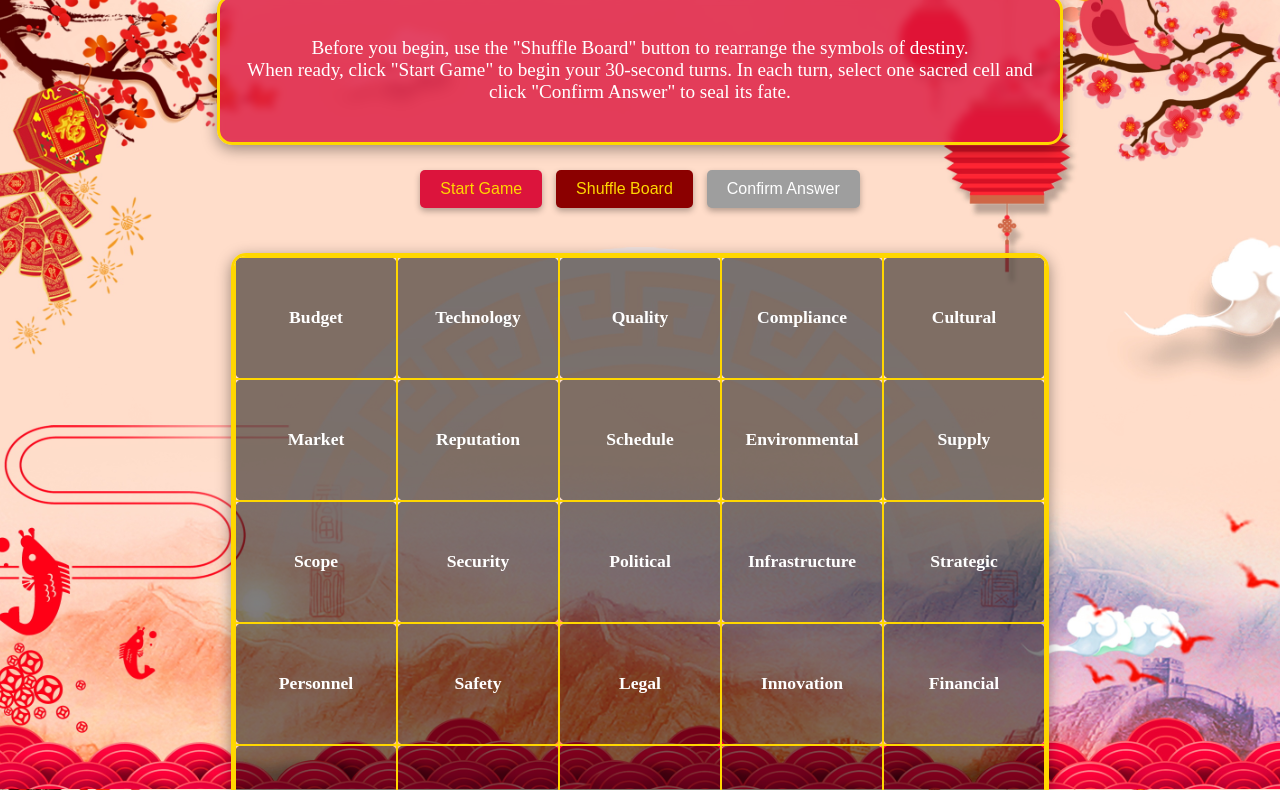
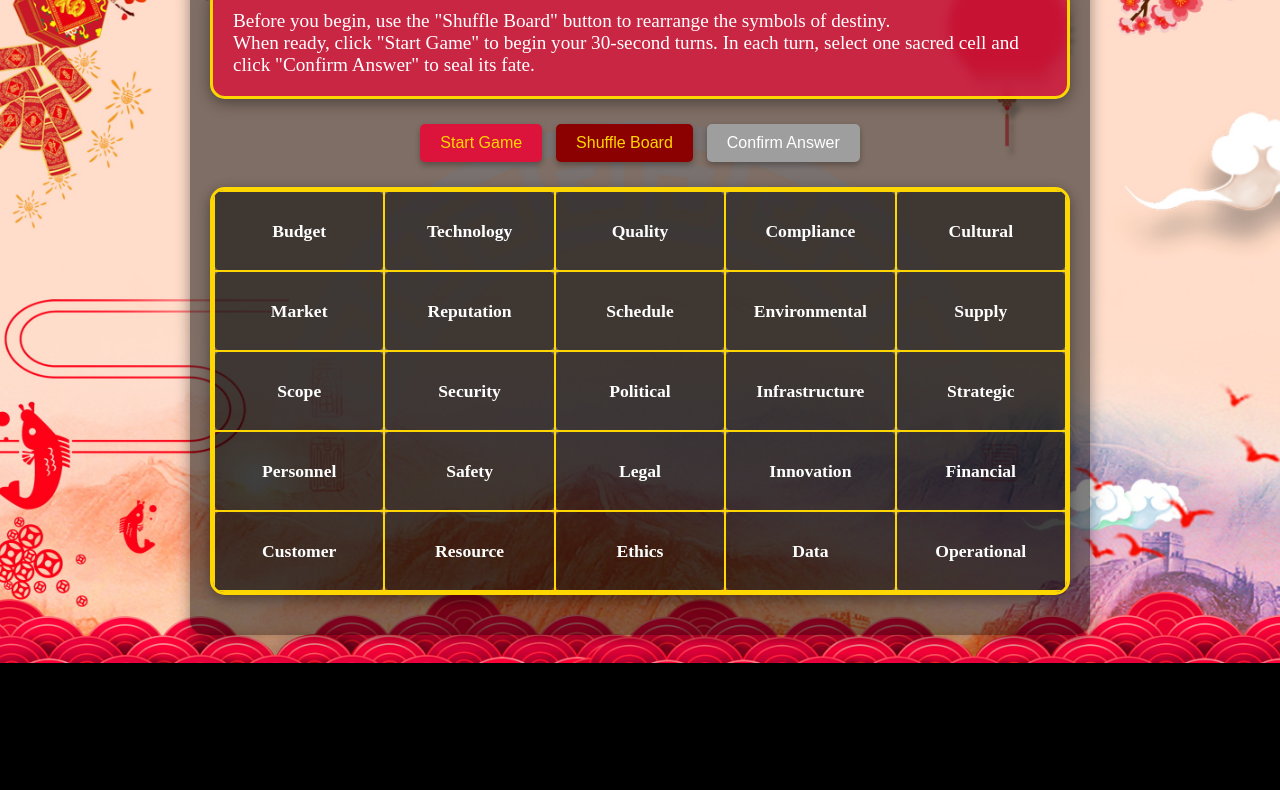
Before and after one commit to Monish21072004/Bingo-game, a plain HTML site: page index.html in a window 1280 px wide. Shown: the part 137-927 px from the top of the page. After the commit the page ends 800 px from the top, so only its background shows below. Drawn offline with Linux system fonts and the light colour scheme.

Commit message:
Update index.html

```diff
--- a/index.html
+++ b/index.html
@@ -2,43 +2,61 @@
 <html lang="en">
 <head>
   <meta charset="UTF-8">
-  <meta name="viewport" content="width=device-width, initial-scale=1.0">
+  <meta name="viewport" content="width=device-width, initial-scale=1">
   <title>SEPM Risk Management Bingo</title>
   <!-- Google Font with a Chinese-inspired style -->
   <link href="https://fonts.googleapis.com/css2?family=Noto+Serif+SC:wght@400;700&display=swap" rel="stylesheet">
   <style>
-    /* Global Styles */
+    /* Reset and Global Styles */
+    * {
+      box-sizing: border-box;
+      margin: 0;
+      padding: 0;
+    }
+    html, body {
+      height: 100%;
+    }
     body {
       font-family: 'Noto Serif SC', serif;
-      margin: 0;
-      padding: 20px;
       color: #fff;
       text-align: center;
-      overflow-x: hidden;
-      /* Use fixed background for desktops */
       background: url('background.jpg') no-repeat center center;
       background-size: cover;
       background-attachment: fixed;
+      background-position: center;
       background-color: #000;
-      transition: background 0.5s;
+      display: flex;
+      flex-direction: column;
+      align-items: center;
+      padding: 20px;
+    }
+    /* Main container to constrain width and center content */
+    .container {
+      width: 100%;
+      max-width: 900px;
+      margin: 0 auto;
+      background: rgba(0,0,0,0.5);
+      border-radius: 15px;
+      padding: 20px;
+      box-shadow: 0 4px 15px rgba(0,0,0,0.4);
     }
     h1 {
       font-size: 3.5em;
-      margin-bottom: 10px;
+      margin-bottom: 20px;
       text-shadow: 2px 2px 6px rgba(0,0,0,0.5);
       color: #ffd700;
     }
     /* Instruction Box */
     #instruction {
-      background-color: rgba(220, 20, 60, 0.8);
+      background-color: rgba(220,20,60,0.8);
       border: 3px solid #ffd700;
       border-radius: 15px;
       padding: 20px;
-      margin: 0 auto 20px;
-      max-width: 800px;
+      margin-bottom: 20px;
       font-size: 1.2em;
-      box-shadow: 0px 4px 15px rgba(0,0,0,0.4);
+      box-shadow: 0 4px 15px rgba(0,0,0,0.4);
       backdrop-filter: blur(4px);
+      text-align: left;
     }
     /* Timer */
     #timer {
@@ -53,35 +71,67 @@
       50% { transform: scale(1.05); }
       100% { transform: scale(1); }
     }
-    /* Bingo Container */
+    /* Controls */
+    #controls {
+      margin: 20px 0;
+    }
+    button {
+      padding: 10px 20px;
+      font-size: 1em;
+      margin: 5px;
+      border: none;
+      border-radius: 5px;
+      cursor: pointer;
+      transition: background-color 0.3s, transform 0.3s;
+      box-shadow: 0 3px 6px rgba(0,0,0,0.3);
+    }
+    button:hover {
+      transform: scale(1.05);
+    }
+    #start-btn {
+      background-color: #dc143c;
+      color: #ffd700;
+    }
+    #shuffle-btn {
+      background-color: #8b0000;
+      color: #ffd700;
+    }
+    #confirm-btn {
+      background-color: #4caf50;
+      color: #fff;
+    }
+    #confirm-btn:disabled {
+      background-color: #9e9e9e;
+      cursor: not-allowed;
+    }
+    /* Bingo Container and Table */
     #bingo-container {
-      display: inline-block;
       margin: 20px auto;
       border: 3px solid #ffd700;
       border-radius: 15px;
       overflow: hidden;
-      box-shadow: 0px 4px 15px rgba(0,0,0,0.4);
+      box-shadow: 0 4px 15px rgba(0,0,0,0.4);
     }
     table {
+      width: 100%;
       border-collapse: collapse;
-      margin: 0 auto;
     }
     td {
       border: 2px solid #ffd700;
       padding: 20px;
-      width: 120px;
+      width: 20%;  /* 5 columns */
       height: 80px;
       cursor: pointer;
-      background-color: rgba(0, 0, 0, 0.5);
+      background-color: rgba(0,0,0,0.5);
       transition: background-color 0.3s, transform 0.3s;
       font-weight: bold;
       font-size: 1.1em;
       border-radius: 8px;
-      position: relative;
-      overflow: hidden;
+      text-align: center;
+      vertical-align: middle;
     }
     td:hover:not(.locked) {
-      background-color: rgba(255, 215, 0, 0.3);
+      background-color: rgba(255,215,0,0.3);
       transform: scale(1.05);
     }
     td.selected {
@@ -105,40 +155,7 @@
       0% { transform: scale(0.8); opacity: 0.5; }
       100% { transform: scale(1); opacity: 1; }
     }
-    /* Controls */
-    #controls {
-      margin: 20px;
-    }
-    button {
-      padding: 10px 20px;
-      font-size: 1em;
-      margin: 5px;
-      border: none;
-      border-radius: 5px;
-      cursor: pointer;
-      transition: background-color 0.3s, transform 0.3s;
-      box-shadow: 0px 3px 6px rgba(0,0,0,0.3);
-    }
-    button:hover {
-      transform: scale(1.05);
-    }
-    #start-btn {
-      background-color: #dc143c;
-      color: #ffd700;
-    }
-    #shuffle-btn {
-      background-color: #8b0000;
-      color: #ffd700;
-    }
-    #confirm-btn {
-      background-color: #4caf50;
-      color: #fff;
-    }
-    #confirm-btn:disabled {
-      background-color: #9e9e9e;
-      cursor: not-allowed;
-    }
-    /* Surprise overlay style */
+    /* Surprise Overlay */
     #surprise-overlay {
       position: fixed;
       top: 0;
@@ -171,17 +188,16 @@
       border-radius: 5px;
       cursor: pointer;
       color: #fff;
-      box-shadow: 0px 3px 6px rgba(0,0,0,0.3);
+      box-shadow: 0 3px 6px rgba(0,0,0,0.3);
       transition: background-color 0.3s, transform 0.3s;
     }
     #surprise-overlay button:hover {
       transform: scale(1.05);
     }
-    /* Mobile & Responsive Styles */
+    /* Responsive Adjustments */
     @media (max-width: 600px) {
       body {
         padding: 10px;
-        /* Change background attachment for mobile for better performance */
         background-attachment: scroll;
       }
       h1 {
@@ -199,15 +215,15 @@
         font-size: 0.9em;
       }
       td {
-        width: 80px;
-        height: 60px;
         padding: 10px;
         font-size: 0.9em;
+        height: 60px;
       }
     }
   </style>
 </head>
 <body>
+  <div class="container">
     <h1>SEPM Risk Management Bingo</h1>
     <div id="instruction">
       <p>Before you begin, use the "Shuffle Board" button to rearrange the symbols of destiny.<br>
@@ -223,6 +239,7 @@
     </div>
     <div id="bingo-container">
       <table id="bingo-table"></table>
+    </div>
   </div>
 
   <!-- Surprise Ending Overlay -->
@@ -301,7 +318,6 @@
       selectedWord = null;
       confirmBtn.disabled = true;
       selectionLocked = false;
-      // Remove any selected state.
       document.querySelectorAll('#bingo-table td').forEach(cell => cell.classList.remove('selected'));
       timerInterval = setInterval(() => {
         timeRemaining--;
@@ -321,7 +337,6 @@
       if (selectedWord) {
         selectionLocked = true;
         clearInterval(timerInterval);
-        // Lock the cell that was selected.
         document.querySelectorAll('#bingo-table td').forEach(cell => {
           if (cell.innerText === selectedWord && cell.classList.contains('selected')) {
             cell.classList.add('locked');
@@ -329,11 +344,9 @@
           }
         });
         confirmBtn.disabled = true;
-        // Check for bingo.
         if (checkBingo()) {
           showSurprise();
         } else {
-          // Start next turn after a short delay.
           setTimeout(startTurn, 500);
         }
       }
@@ -352,10 +365,8 @@
       for (let cell of cells) {
         let r = parseInt(cell.dataset.row);
         let c = parseInt(cell.dataset.col);
-        // Only consider locked cells.
         grid[r][c] = cell.classList.contains('locked');
       }
-      // Check rows and columns.
       for (let i = 0; i < 5; i++) {
         if (grid[i].every(val => val)) return true;
         let colComplete = true;
@@ -367,7 +378,6 @@
         }
         if (colComplete) return true;
       }
-      // Check diagonals.
       let diag1 = true, diag2 = true;
       for (let i = 0; i < 5; i++) {
         if (!grid[i][i]) diag1 = false;
@@ -376,36 +386,29 @@
       return diag1 || diag2;
     }
 
-    // Show the surprise ending overlay.
+    // Show the surprise overlay.
     function showSurprise() {
       overlay.style.display = 'flex';
     }
 
-    // Reset game: rebuild the board and restart the turn.
+    // Reset the game.
     function resetGame() {
       overlay.style.display = 'none';
       gameStarted = false;
-      // Enable shuffle and start buttons.
       shuffleBtn.disabled = false;
       startBtn.disabled = false;
       buildBingoBoard();
       timerEl.style.display = "none";
     }
 
-    // Start game button event.
     startBtn.addEventListener('click', function () {
       gameStarted = true;
-      // Once game starts, disable the start and shuffle buttons.
       startBtn.disabled = true;
       shuffleBtn.disabled = true;
       timerEl.style.display = "block";
       startTurn();
     });
-
-    // Shuffle button event (active only before the game starts).
     shuffleBtn.addEventListener('click', buildBingoBoard);
-
-    // Initialize board.
     buildBingoBoard();
   </script>
 </body>
```
Lines whose indentation alone changed are shown as unchanged.
